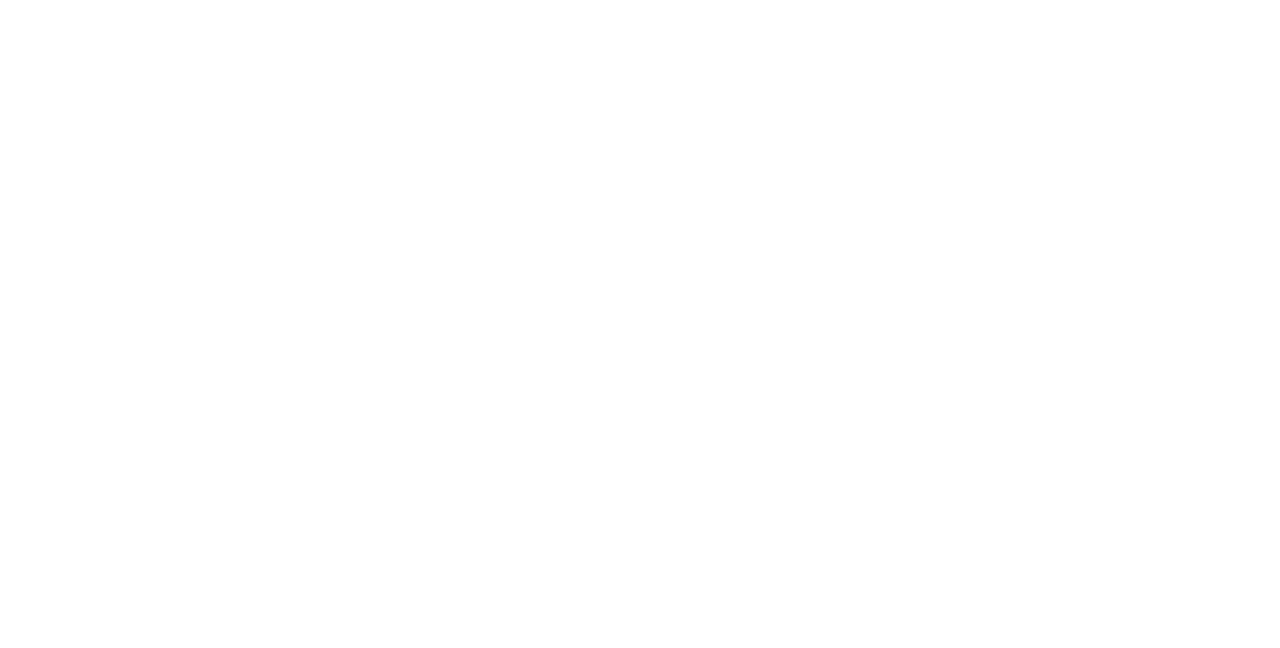
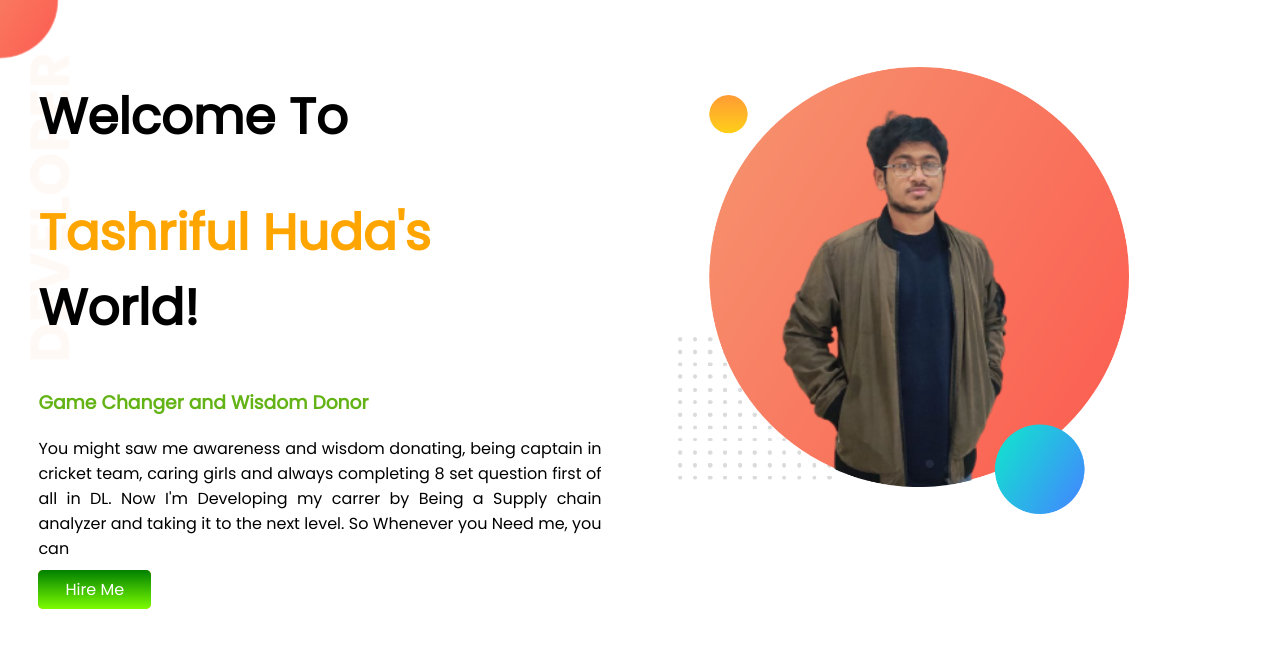
Before and after one commit to ZrNibir16/developer-portfoli, a plain HTML site: page index.html in a window 1280 px wide. Drawn offline with Linux system fonts and the light colour scheme.

Commit message:
top banner added

```diff
--- a/index.html
+++ b/index.html
@@ -1,13 +1,32 @@
 <!DOCTYPE html>
 <html lang="en">
+
 <head>
     <meta charset="UTF-8">
     <meta http-equiv="X-UA-Compatible" content="IE=edge">
     <meta name="viewport" content="width=device-width, initial-scale=1.0">
     <title>Zr Nibir Portfilo</title>
+    <link rel="preconnect" href="https://fonts.googleapis.com">
+    <link rel="preconnect" href="https://fonts.gstatic.com" crossorigin>
+    <link href="https://fonts.googleapis.com/css2?family=Poppins&display=swap" rel="stylesheet">
     <link rel="stylesheet" href="style.css">
 </head>
+
 <body>
+    <section class="top-banner">
+        <div class="first">
+            <h1>Welcome To</h1>
+            <h1><span class="orange">Tashriful Huda's</span> World!</h1>
+            <h3>Game Changer and Wisdom Donor</h3>
+            <p>You might saw me awareness and wisdom donating, being captain in cricket team, caring girls and always
+                completing 8 set question first of all in DL. Now I'm Developing my carrer by Being a Supply chain
+                analyzer and taking it to the next level. So Whenever you Need me, you can</p>
+            <a class="link-button" target="_blank" href="https://www.facebook.com/tashrifulhuda.taushi">Hire Me</a>
+        </div>
+        <div class="first">
+            <img src="images/toushe-bg.png" alt="">
+        </div>
+    </section>
+</body>
 
-</body>
 </html>
--- a/style.css
+++ b/style.css
@@ -0,0 +1,51 @@
+body {
+    font-family: 'Poppins', sans-serif;
+    margin: 0;
+}
+
+h1 {
+    font-size: 50px;
+}
+
+h3 {
+    color: rgb(100, 179, 22);
+    font-weight: 700;
+}
+
+.orange {
+    color: orange;
+}
+
+section {
+    display: flex;
+}
+
+.first {
+    width: 50%;
+    padding: 3%;
+}
+
+.first img {
+    width: 80%;
+    padding-top: 5%;
+}
+
+p {
+    text-align: justify;
+}
+
+.link-button {
+    text-decoration: none;
+    background-color: orange;
+    padding: 8px 27px;
+    border-radius: 5px;
+    color: white;
+    font-weight: 550;
+    background-image: linear-gradient(green, lawngreen);
+
+}
+
+.top-banner {
+    background-image: url(images/top-banner.png);
+    background-repeat: no-repeat;
+}
```
Also changed, not shown: images/dream-bg.png (added), images/exp-bg.png (added), images/jhankar.png (added), images/jhankar2.png (added), images/my-bg.png (added), images/my-bg2.png (added), images/photo_2022-11-02_00-49-10-removebg-preview.png (added), images/top-banner.png (added), images/toushe-bg.png (added), 7 other files.
